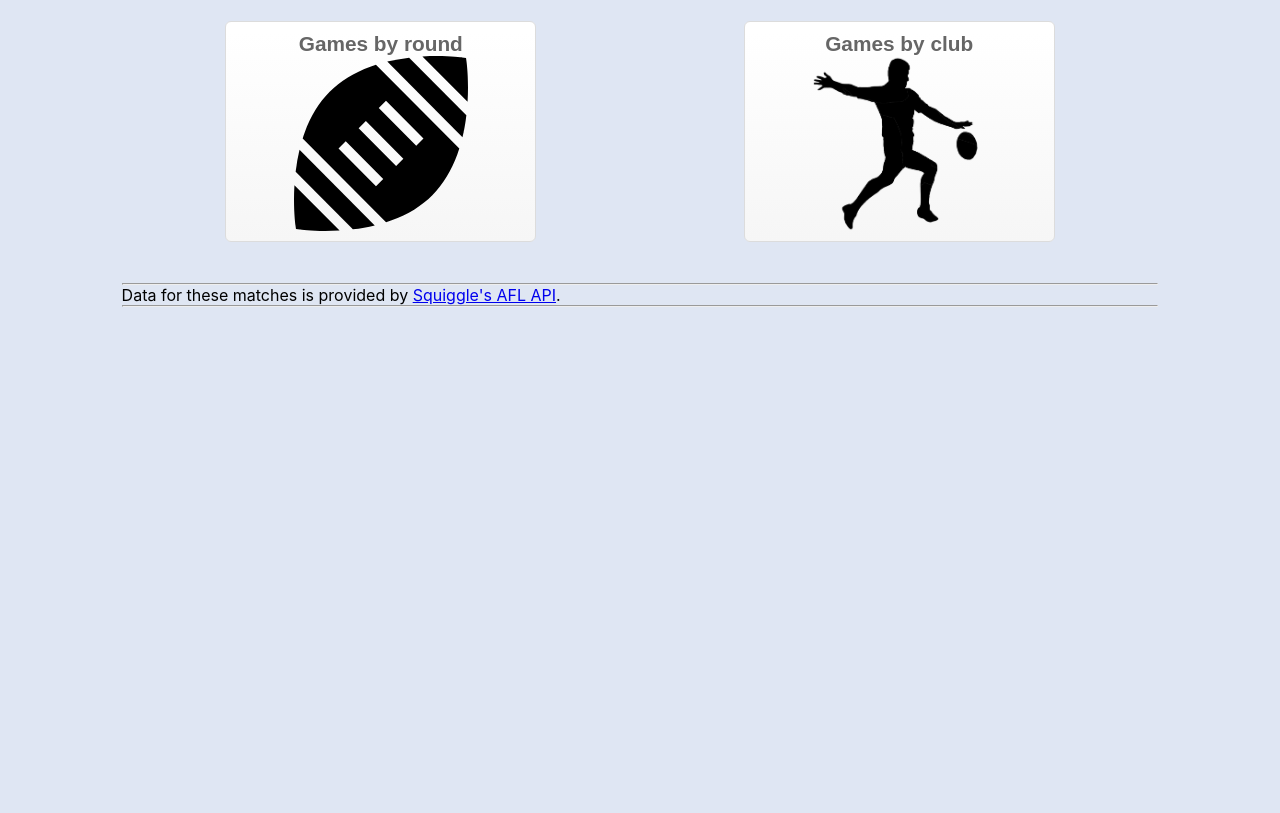
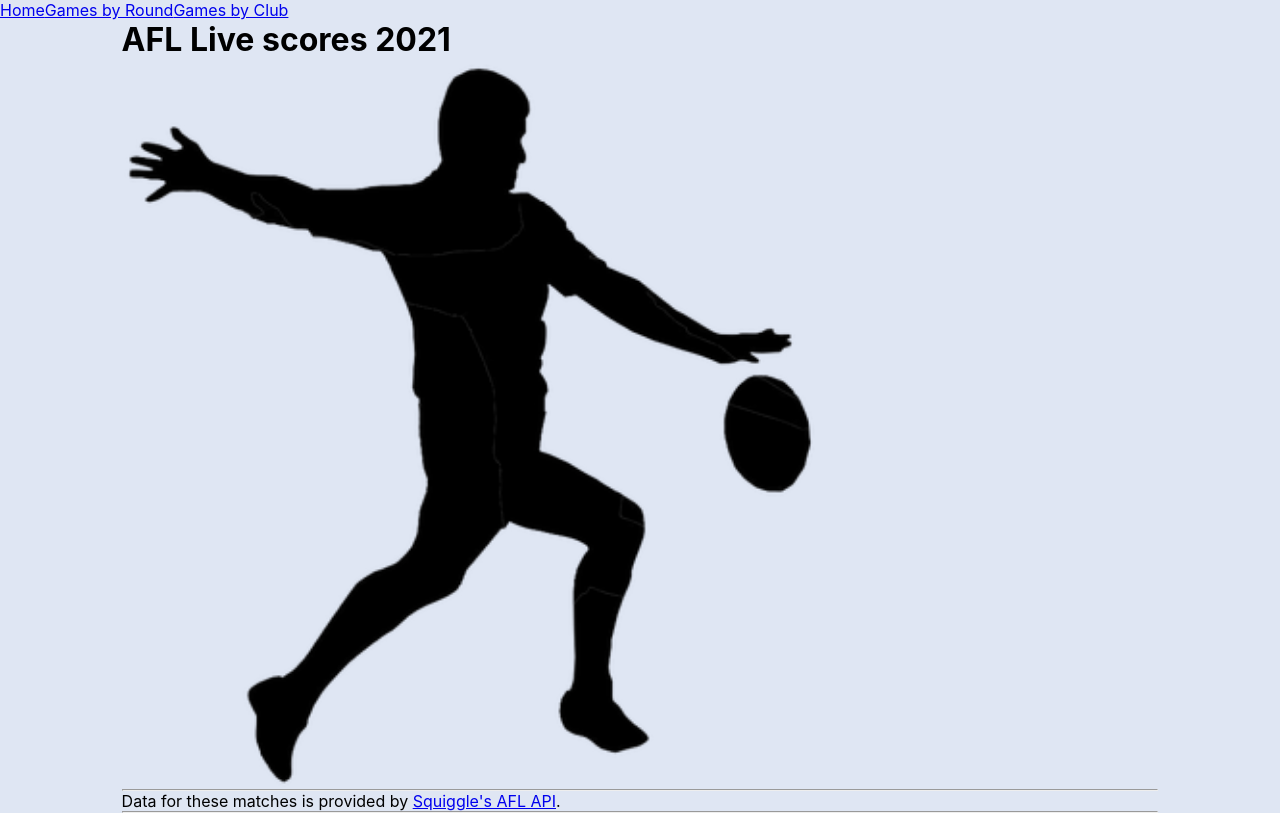
Before and after one commit to benfanderson/aflscores, a React app: page / in a window 1280 px wide. Built offline with nearby package versions, Linux system fonts and the light colour scheme.

Commit message:
added routes to navbar

```diff
--- a/src/components/App.js
+++ b/src/components/App.js
@@ -6,6 +6,7 @@ import RoundGames from './RoundGames';
 import ClubGames from './ClubGames';
 import Rounds from './Rounds';
 import Clubs from './Clubs';
+import Navbar from './Navbar';
 import styles from '../../public/styles.css';
 
 const ENDPOINT = 'http://127.0.0.1:4001';
@@ -21,7 +22,26 @@ function App() {
   }, []);
 
   return (
+    <>
+      <BrowserRouter>
+        <Navbar />
         <div className={styles.container}>
+          <Switch>
+            <Route exact path="/">
+              <Front />
+            </Route>
+            <Route exact path="/rounds">
+              <Rounds />
+            </Route>
+            <Route exact path="/clubs">
+              <Clubs />
+            </Route>
+            <Route path="/rounds/:id"><RoundGames games={liveScores} /></Route>
+            <Route path="/clubs/:id"><ClubGames games={liveScores} /></Route>
+          </Switch>
+        </div>
+      </BrowserRouter>
+      {/* <div className={styles.container}>
         <BrowserRouter>
           <Switch>
             <Route exact path="/">
@@ -42,7 +62,8 @@ function App() {
             <Route path="/clubs/:id"><ClubGames games={liveScores} /></Route>
           </Switch>
         </BrowserRouter>
-    </div>
+      </div> */}
+    </>
   );
 }
 
--- a/src/components/Front.js
+++ b/src/components/Front.js
@@ -1,16 +1,18 @@
 import React from 'react';
-import { useHistory } from 'react-router-dom';
+// import { useHistory } from 'react-router-dom';
 import styles from '../../public/styles.css';
 import Footer from './footer';
 import player from '../../public/images/player.png';
-import football from '../../public/images/football.svg';
+// import football from '../../public/images/football.svg';
 
 function Front() {
-  const history = useHistory();
+  // const history = useHistory();
 
   return (
     <div className={styles.container}>
-      <div className={styles.bigButtonContainer}>
+      <h1>AFL Live scores 2021</h1>
+      <img src={player} className={styles.buttonImg} alt="Football player icon" />
+      {/* <div className={styles.bigButtonContainer}>
         <button className={styles.bigButton} type="button" onClick={() => history.push('rounds')}>
           <p>Games by round</p>
           <img src={football} className={styles.buttonImg} alt="Football icon" />
@@ -19,7 +21,7 @@ function Front() {
           <p>Games by club</p>
           <img src={player} className={styles.buttonImg} alt="Football player icon" />
         </button>
-      </div>
+      </div> */}
       <Footer />
     </div>
   );
--- /dev/null
+++ b/src/components/Navbar.js
@@ -0,0 +1,65 @@
+import React, { useState } from 'react';
+import { NavLink } from 'react-router-dom';
+
+const Navbar = () => {
+  const [isOpen, setOpen] = useState(false);
+  return (
+    <nav
+      className="navbar is-primary"
+      role="navigation"
+      aria-label="main navigation"
+    >
+      <div className="container">
+        <div className="navbar-brand">
+          <a
+            tabIndex={0}
+            role="button"
+            className={`navbar-burger burger ${isOpen && 'is-active'}`}
+            aria-label="menu"
+            aria-expanded="false"
+            onClick={() => setOpen(!isOpen)}
+            onKeyDown={() => setOpen(!isOpen)}
+          >
+            <span aria-hidden="true" />
+            <span aria-hidden="true" />
+            <span aria-hidden="true" />
+          </a>
+        </div>
+
+        <div className={`navbar-menu ${isOpen && 'is-active'}`}>
+          <div className="navbar-start">
+            <NavLink className="navbar-item" activeClassName="is-active" to="/">
+              Home
+            </NavLink>
+
+            <NavLink
+              className="navbar-item"
+              activeClassName="is-active"
+              to="/rounds"
+            >
+              Games by Round
+            </NavLink>
+
+            <NavLink
+              className="navbar-item"
+              activeClassName="is-active"
+              to="/clubs"
+            >
+              Games by Club
+            </NavLink>
+          </div>
+
+          {/* <div className="navbar-end">
+            <div className="navbar-item">
+              <div className="buttons">
+                <a className="button is-white">Log in</a>
+              </div>
+            </div>
+          </div> */}
+        </div>
+      </div>
+    </nav>
+  );
+};
+
+export default Navbar;
```
Also changed, not shown: 1 other file (tests, documents, lock files or other folders). Lines whose indentation alone changed are shown as unchanged.
